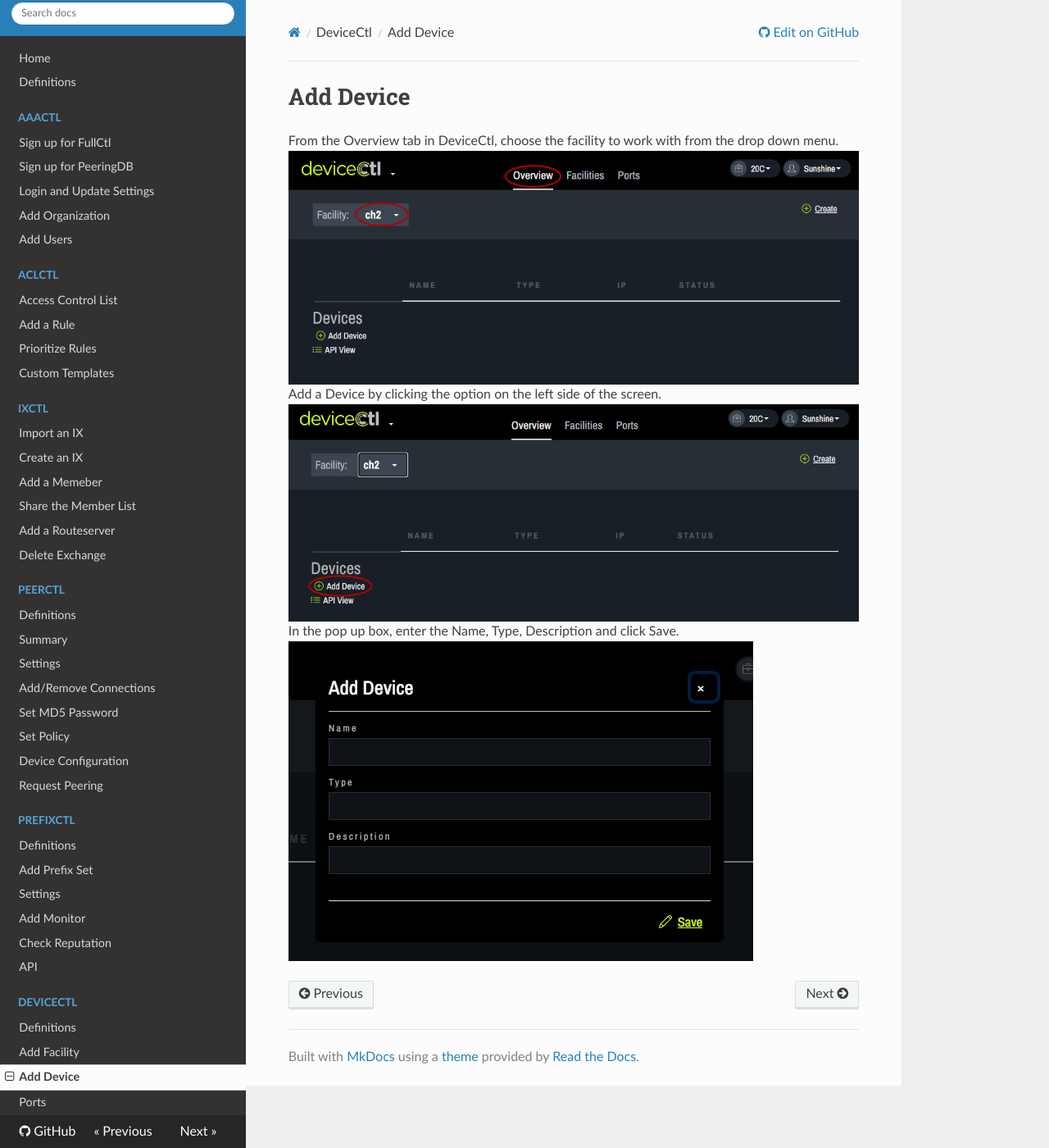
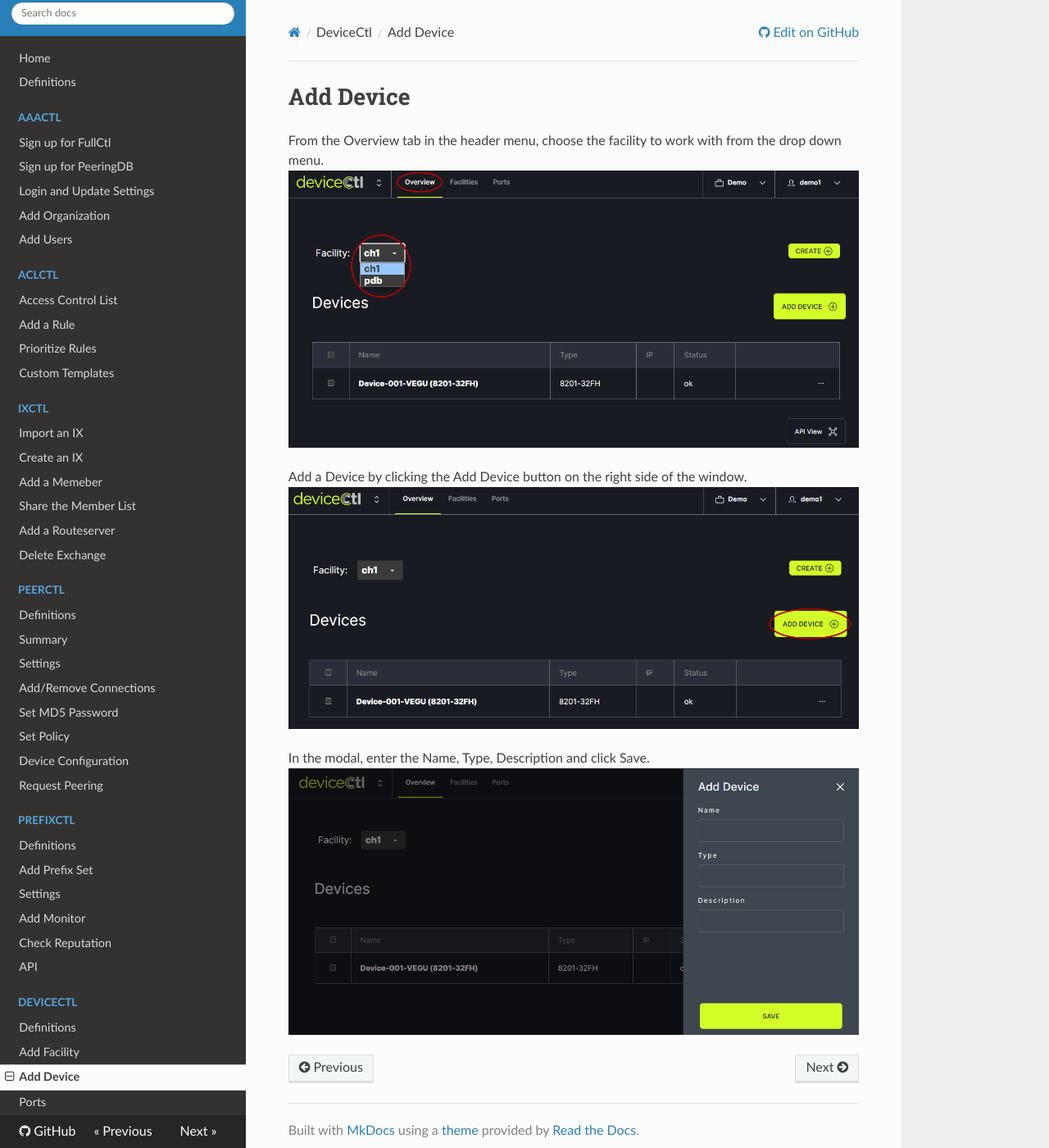
Before and after one commit to fullctl/docs.fullctl.com, an MkDocs documentation site: the page built from docs/DeviceCtl/Add-Device.md, in a window 1280 px wide and 1400 px high. Shown: the whole window at 82% size. Built offline with MkDocs 1.6.1, drawn with Linux system fonts in a browser that asks for light colours; nearby versions of some CDN libraries.

Commit message:
Update Add-Device.md

```diff
--- a/docs/DeviceCtl/Add-Device.md
+++ b/docs/DeviceCtl/Add-Device.md
@@ -1,8 +1,10 @@
 # Add Device
 
-From the Overview tab in DeviceCtl, choose the facility to work with from the drop down menu.
-   ![](img/add-device/choosefacility.png)
-Add a Device by clicking the option on the left side of the screen.
-   ![](img/add-device/adddevice.png)
-In the pop up box, enter the Name, Type, Description and click Save.
-   ![](img/add-device/adddevpopup.png)
+From the Overview tab in the header menu, choose the facility to work with from the drop down menu.
+   ![](img/choosefacility.png)
+
+Add a Device by clicking the Add Device button on the right side of the window.
+   ![](img/adddevice.png)
+
+In the modal, enter the Name, Type, Description and click Save.
+   ![](img/adddevpopup.png)
```
